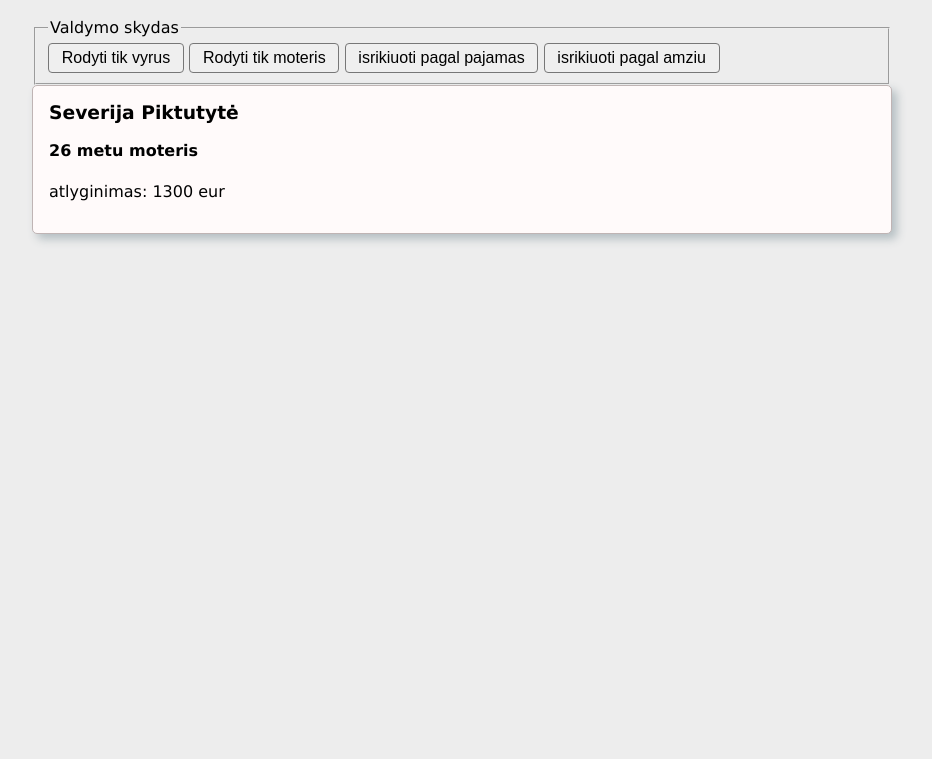
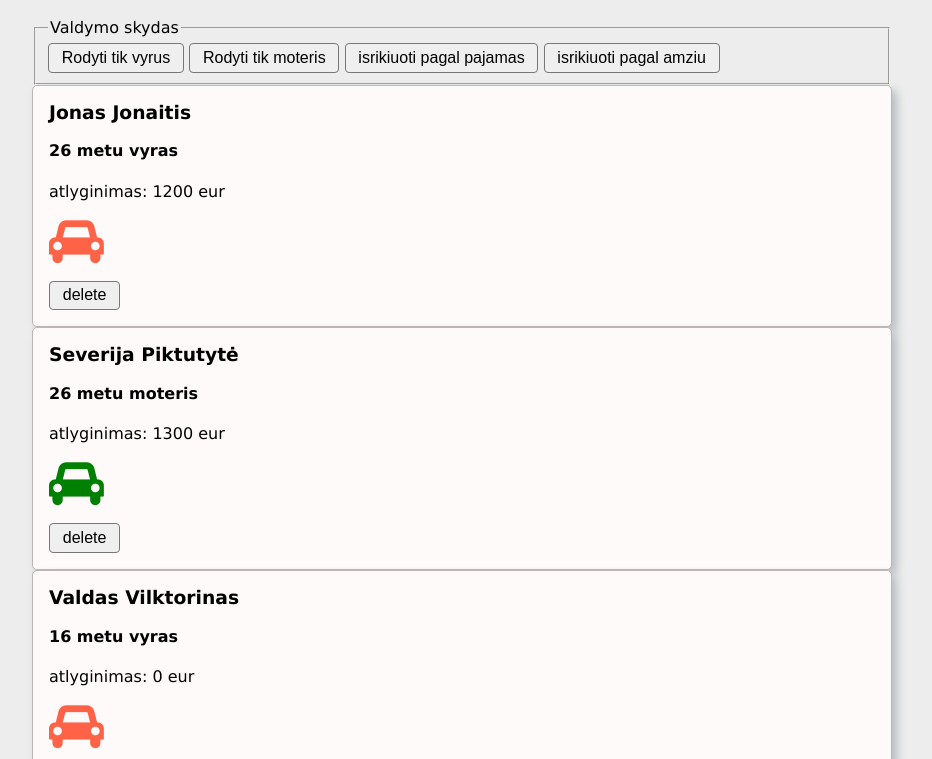
Before and after one commit to MariusCodeAcademy/feu2-17-array-mth-practice-obj-for-in, a plain HTML site: page index.html in a window 1280 px wide. Shown: the part 41-800 px from the top of the page, without its empty margins (178-1110 px from the left). Drawn offline with Linux system fonts and the light colour scheme.

Commit message:
render list

```diff
--- a/index.html
+++ b/index.html
@@ -8,7 +8,8 @@
   <title>Javascript project</title>
   <link rel="stylesheet" href="./style/style.css" />
   <!-- itraukiu javascript -->
-  <script src="./js/main.js" defer></script>
+  <!-- <script src="./js/main.js" defer></script> -->
+  <script src="./js/people.js" defer></script>
 </head>
 
 <body>
@@ -27,6 +28,7 @@
         <h4>26 metu moteris</h4>
         <p>atlyginimas: 1300 eur</p>
         <p class=""><i class="fa fa-car" aria-hidden="true"></i></p>
+        <button id="delete">delete</button>
       </article>
     </div>
   </div>
--- a/js/people.js
+++ b/js/people.js
@@ -60,6 +60,17 @@ let people = [
     id: 'p_06',
   },
 ];
+
+const mainObj = {
+  nums: [1, 2, 5],
+  avg: function () {
+    console.log(this.nums);
+  },
+};
+mainObj.avg();
+
+// taikomes
+const pplContainer = document.getElementById('people-container');
 
 // darydami uzduotis nekeiciame orginalo iskyrus 8-9 uzduotis
 
@@ -126,7 +137,35 @@ const peopleWithId = people.map((pObj, i) => {
 `;
 // jei vaiduorja masinos ikona zalia, jei ne raudona
 
+function makePerson({ name, surname, sex, age, income, hasCar, id }) {
+  const articleEl = document.createElement('article');
+  articleEl.className = 'card';
+  articleEl.dataset.pId = id;
+  articleEl.innerHTML = `
+  <h3>${name} ${surname}</h3>
+  <h4>${age} metu ${sex === 'male' ? 'vyras' : 'moteris'}</h4>
+  <p>atlyginimas: ${income} eur</p>
+  <p class="driver-icon ${
+    hasCar ? 'driver' : ''
+  }"><i class="fa fa-car fa-3x" aria-hidden="true"></i></p>
+  <button id="delete">delete</button>
+  `;
+  // nusitaikyti ir uzdeti event listeneri mygtukui
+  return articleEl;
+}
+// console.log('makePerson(people[0]) ===', makePerson(people[0]));
 // 11. sukurti funkcija renderList(data) kuri is dataArr sugeneruoja elementus su 10pratimo funkcija ir patalpina juos i `<div id="people-container" class="people-container">`
+
+function renderList(arr, dest) {
+  //
+  const htmlElsFromArr = arr.map(makePerson);
+  console.log('htmlElsFromArr ===', htmlElsFromArr);
+  dest.innerHTML = '';
+  htmlElsFromArr.forEach((el) => dest.append(el));
+  // [el, el, el] => ...htmlElsFromArr => el, el, el
+  // dest.append(...htmlElsFromArr);
+}
+renderList(people, pplContainer);
 
 // 12. su 11to pratimo funkcija rikiuojam ir atrenkam elementus i sarasa mygtuku paspaudimais.
 `
--- a/style/style.css
+++ b/style/style.css
@@ -1 +1,9 @@
 @import 'reset.css';
+@import url('https://cdnjs.cloudflare.com/ajax/libs/font-awesome/4.7.0/css/font-awesome.css');
+
+.driver-icon {
+  color: tomato;
+}
+.driver-icon.driver {
+  color: green;
+}
```
